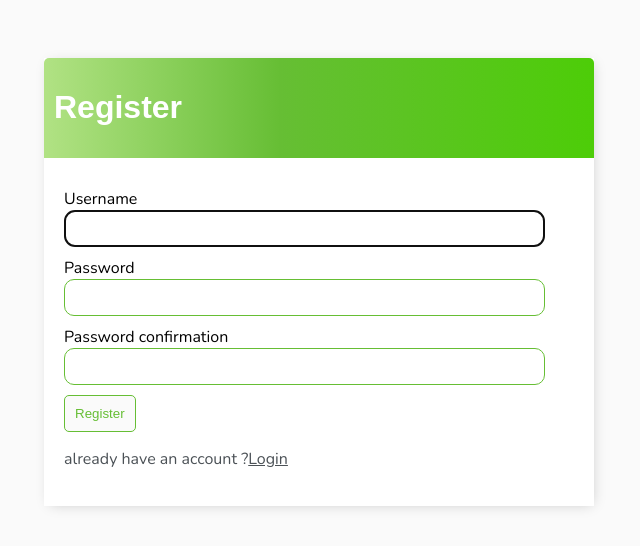
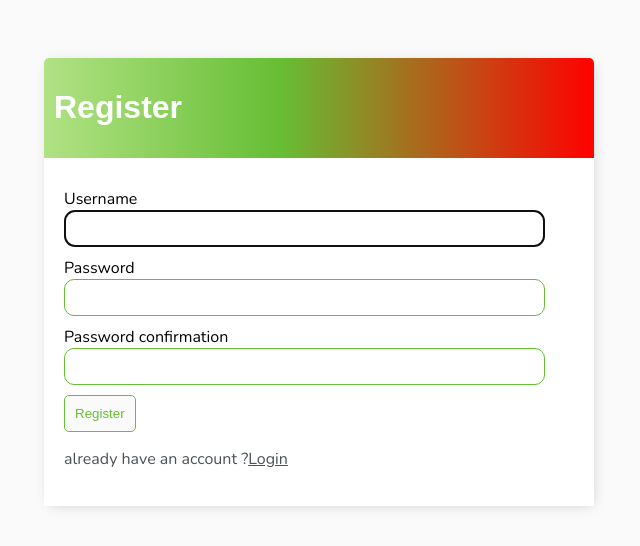
Before and after one commit to shuhailn/todo, a Django app: page /register/ in a window 1280 px wide. Shown: the top 546 px of the page, without its empty margins (321-961 px from the left). Run offline with Django 4.2, Linux system fonts and the light colour scheme.

Commit message:
changed color

```diff
--- a/base/templates/base/main.html
+++ b/base/templates/base/main.html
@@ -44,7 +44,7 @@
             color:#fff;
             padding: 10px;
             border-radius: 5px 5px 0 0;
-            background: linear-gradient(90deg, #b1e284 0%, #66be34 43%, #4dcd08 100%);
+            background: linear-gradient(90deg, #b1e284 0%, #66be34 43%, #FF0000 100%);
 
 
         }
```
